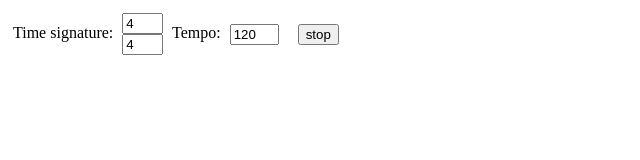
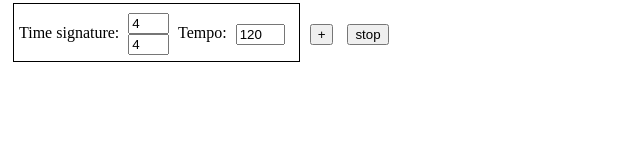
Before and after one commit to helfins-anastasi/mixed-meter-metronome, a plain HTML site: page index.html in a window 1280 px wide. Both pictures are taken after a click on the button "start". Shown: the whole page, without its empty margins (0-640 px from the left). Drawn offline with Linux system fonts and the light colour scheme.

Commit message:
Add add-rhythm button

```diff
--- a/index.html
+++ b/index.html
@@ -11,6 +11,7 @@
     Tempo:
     <input type=text class=tempo size=3 value=120 />
   </template>
+  <button id="add-rhythm">+</button>
   <button id="start">start</button>
   <button id="stop" hidden>stop</button>
 </body>
--- a/metronome.js
+++ b/metronome.js
@@ -1,11 +1,16 @@
 /** Top-level class. Handles I/O-type things and coordination. */
 class Metronome {
   constructor() {
-    this.rhythm = new Rhythm(this, this.startButton);
+    this.rhythms = [new Rhythm(this, this.addRhythmButton)];
     this.player = new Player(this);
 
+    this.addRhythmButton.onclick = this.addRhythm.bind(this);
     this.startButton.onclick = this.start.bind(this);
     this.stopButton.onclick = this.stop.bind(this);
+  }
+
+  addRhythm() {
+    this.rhythms.push(new Rhythm(this, this.addRhythmButton));
   }
 
   start() {
@@ -26,6 +31,7 @@ class Metronome {
     this.player.updateInterval();
   }
 
+  get addRhythmButton() { return document.getElementById('add-rhythm'); }
   get startButton() { return document.getElementById('start'); }
   get stopButton() { return document.getElementById('stop'); }
 }
--- a/player.js
+++ b/player.js
@@ -47,5 +47,5 @@ class Player {
     if (!this.context_) this.context_ = new AudioContext();
     return this.context_;
   }
-  get rhythm() { return this.metronome.rhythm; }
+  get rhythm() { return this.metronome.rhythms[0]; }
 }
--- a/rhythm.js
+++ b/rhythm.js
@@ -12,7 +12,7 @@ class Rhythm {
   addRhythmDivToPage(nextElement) {
     const template = document.getElementById('rhythm-template');
     const div = document.createElement('DIV');
-    div.appendChild(template.content);
+    div.appendChild(document.importNode(template.content, true));
     div.className = 'rhythm';
     div.id = this.divId;
 
--- a/style.css
+++ b/style.css
@@ -5,6 +5,8 @@ body > *, .rhythm > * {
 
 .rhythm {
   display: inline;
+  border: 1px solid black;
+  padding: 20px 5px;
 }
 
 .time-signature {
```
